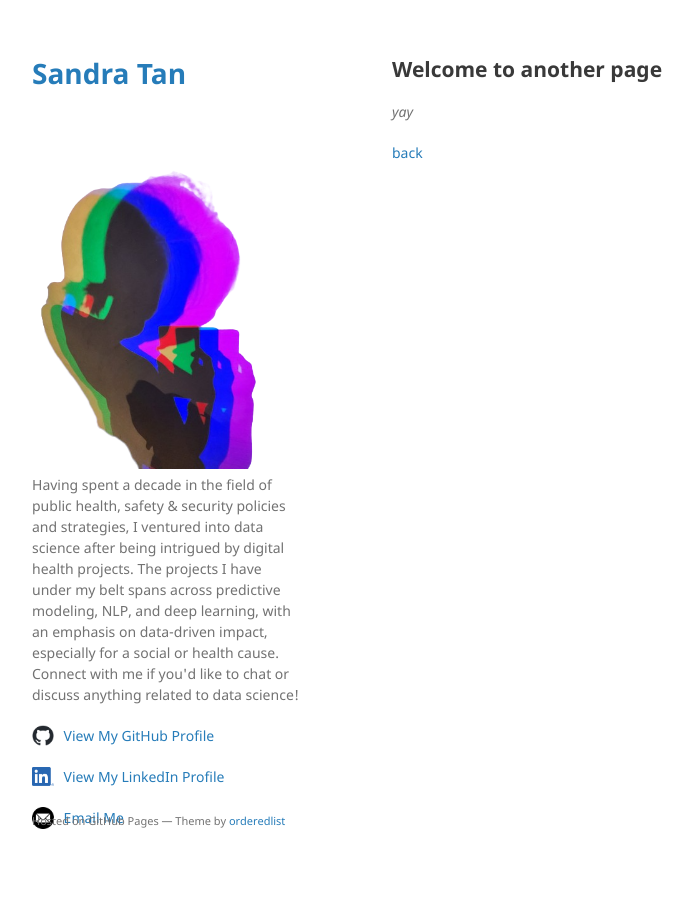
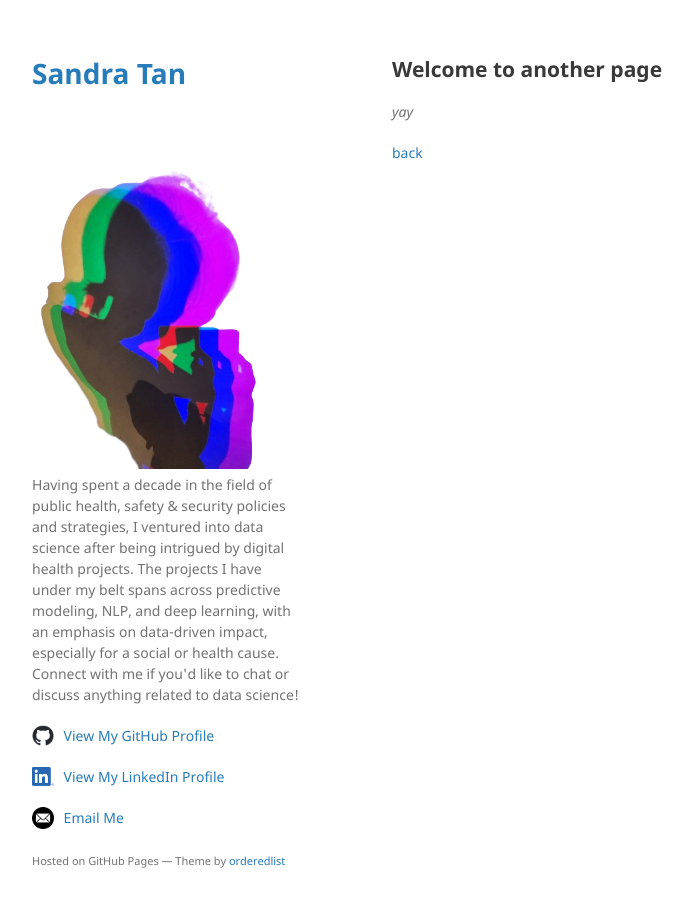
Before and after one commit to githubberst/githubberst.github.io, a Jekyll site: the page built from another-page.md, in a window 1280 px wide. Shown: the whole page, without its empty margins (178-871 px from the left). Built offline with Jekyll 4.4.1, drawn with Linux system fonts in a browser that asks for light colours.

Commit message:
update credits

```diff
--- a/_layouts/default.html
+++ b/_layouts/default.html
@@ -30,6 +30,7 @@
           <a href="mailto:sssssan@gmail.com">Email Me</a>
       </p>
 
+      <p><small>Hosted on GitHub Pages &mdash; Theme by <a href="https://github.com/orderedlist">orderedlist</a></small></p>
 
       </header>
       <section>
@@ -37,10 +38,10 @@
         {{ content }}
 
         </section>
-      <footer>
 
-        <p><small>Hosted on GitHub Pages &mdash; Theme by <a href="https://github.com/orderedlist">orderedlist</a></small></p>
-      </footer>
+
+
+
     </div>
     <script src="{{ "/assets/js/scale.fix.js" | relative_url }}"></script>
   </body>
--- a/assets/css/style.scss
+++ b/assets/css/style.scss
@@ -11,3 +11,7 @@
 .view img {
     margin-right: 10px; /* Adjust the value as needed */
 }
+
+footer {
+    margin-top: 300px; /* Adjust this value as needed */
+}
```
